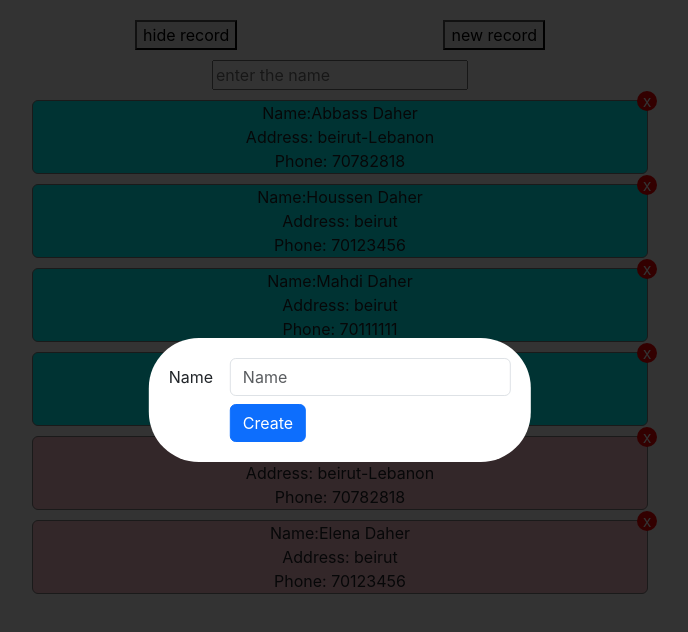
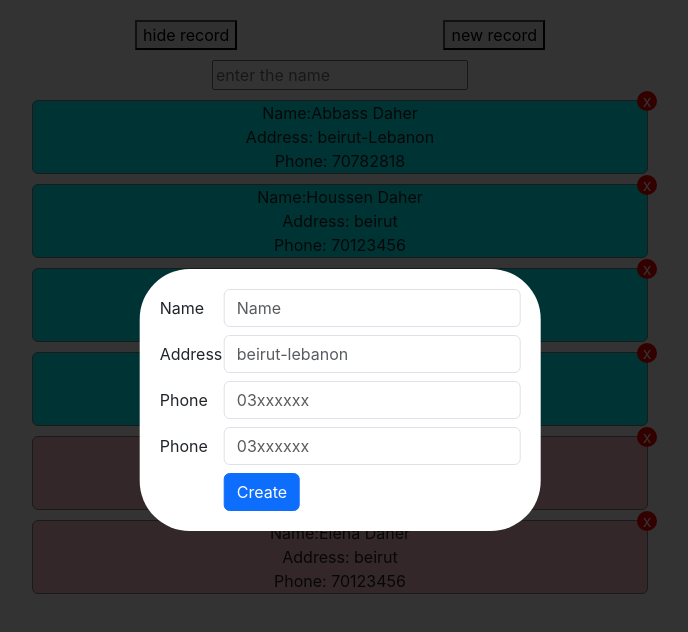
Before and after one commit to abbassdaher/react-project, a React (Create React App) app: page / in a window 1280 px wide. Both pictures are taken after a click on the button "new record". Shown: the top 632 px of the page, without its empty margins (300-988 px from the left). Built offline with nearby package versions, Linux system fonts and the light colour scheme.

Commit message:
addUser create rusebale component

```diff
--- /dev/null
+++ b/src/components/AddUser/AddUser.js
@@ -0,0 +1,79 @@
+import React from "react";
+import Form from "../layout/Form.js";
+import Button from "../layout/button/Button.js";
+
+const onSubmitHandler = (e) => {
+  e.preventDefault();
+};
+
+const AddUser = () => {
+  return (
+    <div>
+      <Form onSubmit={onSubmitHandler}>
+        <Form.Controller>
+          <div class="form-group row mb-2">
+            <label for="inputName" className="col-sm-2 col-form-label">
+              Name
+            </label>
+            <div className="col-sm-10">
+              <input
+                type="text"
+                className="form-control"
+                id="inputName"
+                placeholder="Name"
+              />
+            </div>
+          </div>
+          <div class="form-group row mb-2">
+            <label for="inputAddess" className="col-sm-2 col-form-label">
+              Address
+            </label>
+            <div className="col-sm-10">
+              <input
+                type="text"
+                className="form-control"
+                id="inputAddess"
+                placeholder="beirut-lebanon"
+              />
+            </div>
+          </div>
+          <div class="form-group row mb-2">
+            <label for="inputPhone" className="col-sm-2 col-form-label">
+              Phone
+            </label>
+            <div className="col-sm-10">
+              <input
+                type="text"
+                className="form-control"
+                id="inputPhone"
+                placeholder="03xxxxxx"
+              />
+            </div>
+          </div>
+          <div class="form-group row mb-2">
+            <label for="inputGender" className="col-sm-2 col-form-label">
+              Phone
+            </label>
+            <div className="col-sm-10">
+              <input
+                type="text"
+                className="form-control"
+                id="inputGender"
+                placeholder="03xxxxxx"
+              />
+            </div>
+          </div>
+          <div className="form-group row">
+            <div className="col-sm-10 offset-sm-2">
+              <Button type="submit" className="btn btn-primary">
+                Create
+              </Button>
+            </div>
+          </div>
+        </Form.Controller>
+      </Form>
+    </div>
+  );
+};
+
+export default AddUser;
--- a/src/components/App/App.js
+++ b/src/components/App/App.js
@@ -6,6 +6,7 @@ import Modal from "../Modal/Modal";
 import Button from "../layout/button/Button";
 
 function App() {
+  const [record, setRecord] = useState();
   const [showModal, setModal] = useState(false);
   const inputElement = useRef(null);
   const [toggleCard, setTogleCard] = useState(true);
@@ -121,6 +122,17 @@ function App() {
     }
     return state;
   };
+  const newRecordHandler = (name, address, phone, gender) => {
+    setRecord((prevState) => {
+      return {
+        name: name,
+        address: address,
+        phone: phone,
+        gender: gender,
+      };
+    });
+    console.log(record.name);
+  };
 
   return (
     <div className="container">
--- a/src/components/Modal/Modal.js
+++ b/src/components/Modal/Modal.js
@@ -1,9 +1,30 @@
-import React, { Fragment } from "react";
+import React, { Fragment, useState } from "react";
 import "./Modal.css";
 import { createPortal } from "react-dom";
 import Form from "../layout/Form.js";
+import Button from "../layout/button/Button.js";
+import AddUser from "../AddUser/AddUser.js";
 
-const Modal = ({ show, close }) => {
+
+
+// const newRecordHandler = (name, address, phone, gender) => {
+//     setRecord((prevState) => {
+//         return {
+//             name: name,
+//             address: address,
+//             phone: phone,
+//             gender: gender,
+//         };
+//     });
+// };
+
+const Modal = ({ show, close}) => {
+    //newRecord(
+    //document.getElementById("inputName").value
+    // document.getElementById("inputAddess"),
+    // document.getElementById("inputPhone"),
+    // document.getElementById("inputGender")
+    //);
   return (
     <Fragment>
       {createPortal(
@@ -13,30 +34,7 @@ const Modal = ({ show, close }) => {
             onClick={close}
           ></div>
           <div className={`overLay ${show ? "overLay-showing" : null}`}>
-            <Form>
-              <Form.Controller>
-              <div class="form-group row mb-2">
-                <label for="inputEmail3" className="col-sm-2 col-form-label">
-                  Name
-                </label>
-                <div className="col-sm-10">
-                  <input
-                    type="text"
-                    className="form-control"
-                    id="inputEmail3 "
-                    placeholder="Name"
-                  />
-                </div>
-              </div>
-              <div className="form-group row">
-                <div className="col-sm-10 offset-sm-2">
-                  <button type="submit" className="btn btn-primary">
-                    Create
-                  </button>
-                </div>
-              </div>
-              </Form.Controller>
-            </Form>
+            <AddUser/>
           </div>
         </fragment>,
         document.getElementById("modal")
--- a/src/components/layout/Form.js
+++ b/src/components/layout/Form.js
@@ -2,7 +2,7 @@ import React, { Fragment } from 'react'
 
 const Form = (props) => {
   return (
-    <form>{props.children}</form>
+    <form onSubmit={props.onSubmit}>{props.children}</form>
   )
 }
 const Controller = (props) => {
--- a/src/components/layout/button/Button.js
+++ b/src/components/layout/button/Button.js
@@ -1,11 +1,15 @@
-import React from 'react'
+import React from "react";
 
 const Button = (props) => {
   return (
-    <button className="toggleCardsBTN " onClick={props.onClick} >
-          {props.children}
-        </button>
-  )
-}
+    <button
+      type={`${props.type == "submit" ? "submit" : "button"}`}
+      onClick={props.onClick}
+      className={props.className ? props.className : null}
+    >
+      {props.children}
+    </button>
+  );
+};
 
-export default Button
+export default Button;
```
Also changed, not shown: src/components/Modal/Modal.css (+5 -5 lines).
